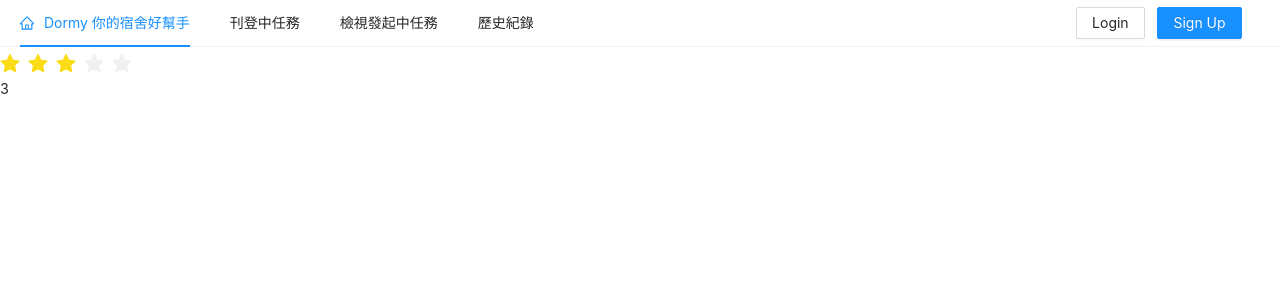
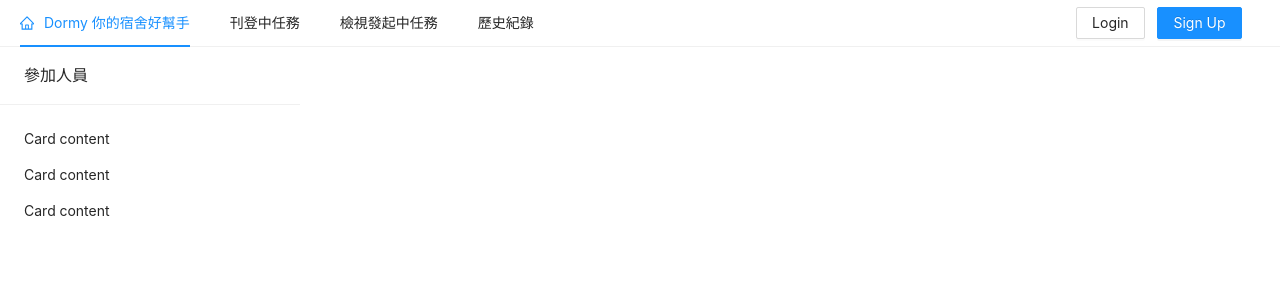
Before and after one commit to Brian-Konr/Dorm-Service-fe, a React (Create React App) app in the folder frontend/: page /rating in a window 1280 px wide. Shown: the top 300 px of the page. Built offline with nearby package versions, Linux system fonts and the light colour scheme.

Commit message:
add card on rating

```diff
--- a/frontend/src/containers/rating_page.js
+++ b/frontend/src/containers/rating_page.js
@@ -1,29 +1,54 @@
 import React from 'react'
 import Navigation from './navigation'
-import { Rate } from 'antd';
+import { Rate, Card } from 'antd';
 import { useState } from 'react';
 
 
 const Rating_Page = ({login,name,setCurrent,current}) => {
 
+    //default value
     const navBar = (
         <header>
         <div><Navigation login={login} name={name} setCurrent={setCurrent} current={current}/></div>
         </header>
       )
 
+    //variable
+    const appliersId = ['11','22','33']
+    const appliersName = ["陳大大","林中中","黃小小"]
+    const appliersNumber = appliersName.length;
+    let tempArr = []
+    for(var i = 0;i < appliersNumber;i++){
+        tempArr.push({value: 0});
+    }
+    const [rate, setRate] = useState(tempArr)
 
 
-      const [state, setState] = useState({value: 3});
+    //card definition
+    // const card = (applierName, applierId) => {
+    //     return(
+
+    //     )
+    // }
+
+
+      const [star, setStar] = useState({value: 3});
       const handleStar = value => {
-          setState({value})
+        setStar({value})
       }
-      const {value} = state;
+      const {value} = star;
       return(
           <div>
             {navBar}
-            <Rate onChange={handleStar} value={value} />
-            <p>{value}</p>
+            {/* <Rate onChange={handleStar} value={value} />
+            <p>{value}</p> */}
+            <div className="site-card-border-less-wrapper">
+                <Card title="參加人員" bordered={false} style={{ width: 300 }} className="rating_card">
+                    <p>Card content</p>
+                    <p>Card content</p>
+                    <p>Card content</p>
+                </Card>
+            </div>
           </div>
     )
 
```
Also changed, not shown: 1 other file (tests, documents, lock files or other folders).
